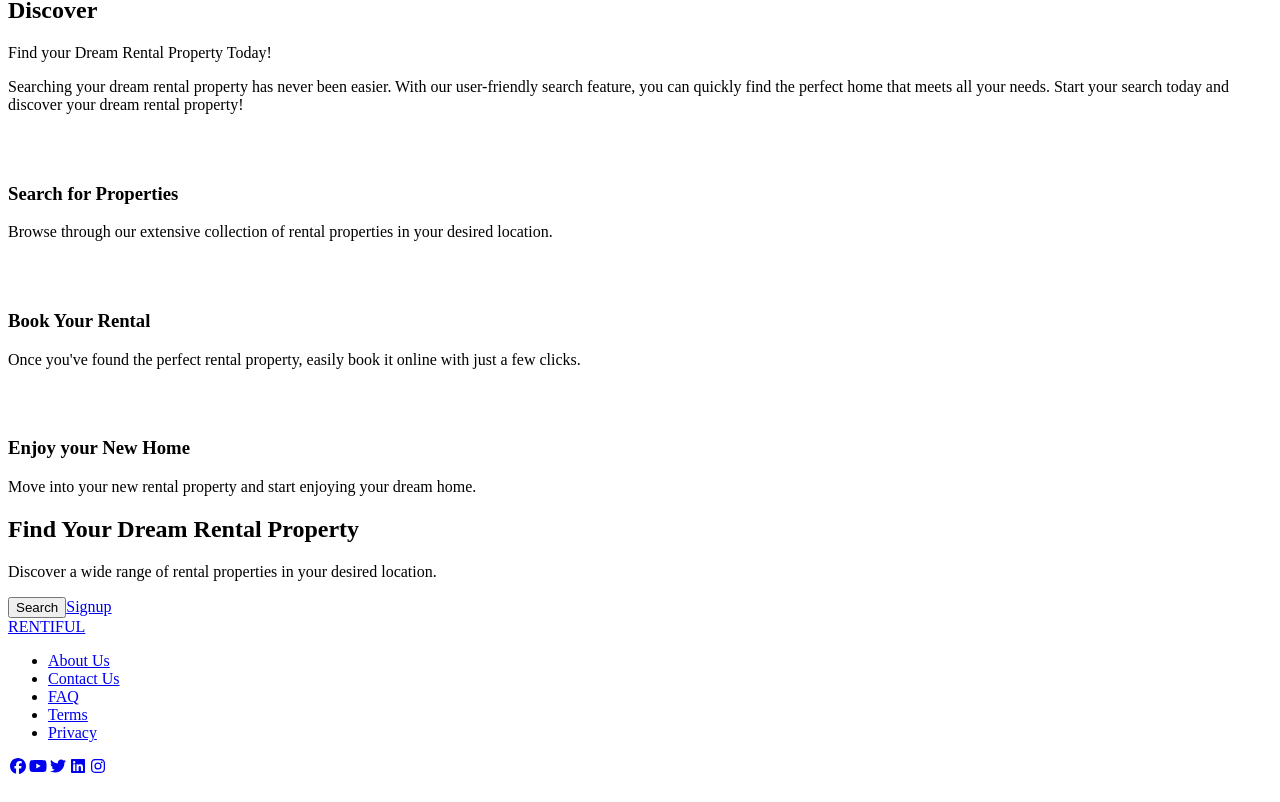
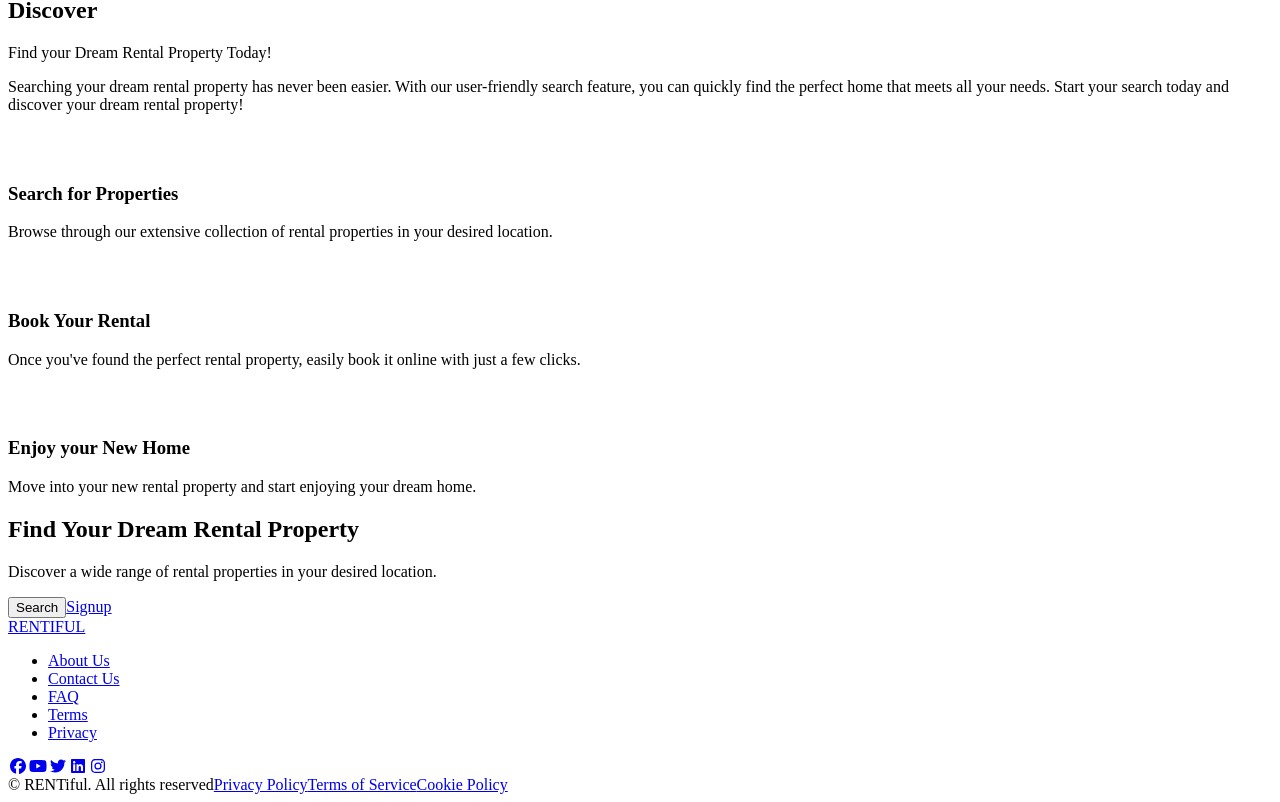
Before and after one commit to AshimChoudhary/Rentifull, a Next.js app in the folder client/: page /landing in a window 1280 px wide. Shown: the part 1883-2685 px from the top of the page. Built offline with nearby package versions, Linux system fonts and the light colour scheme.

Commit message:
Footer Section

```diff
--- a/client/src/app/(nondashboard)/landing/FooterSection.tsx
+++ b/client/src/app/(nondashboard)/landing/FooterSection.tsx
@@ -55,6 +55,12 @@ const FooterSection = () => {
             </a>
           </div>
         </div>
+        <div className="mt-8 text-center text-sm text-gray-500 flex justify-center space-x-4">
+          <span>© RENTiful. All rights reserved</span>
+          <Link href="/privacy">Privacy Policy</Link>
+          <Link href="/terms">Terms of Service</Link>
+          <Link href="/cookies">Cookie Policy</Link>
+        </div>
       </div>
     </footer>
   );
```
